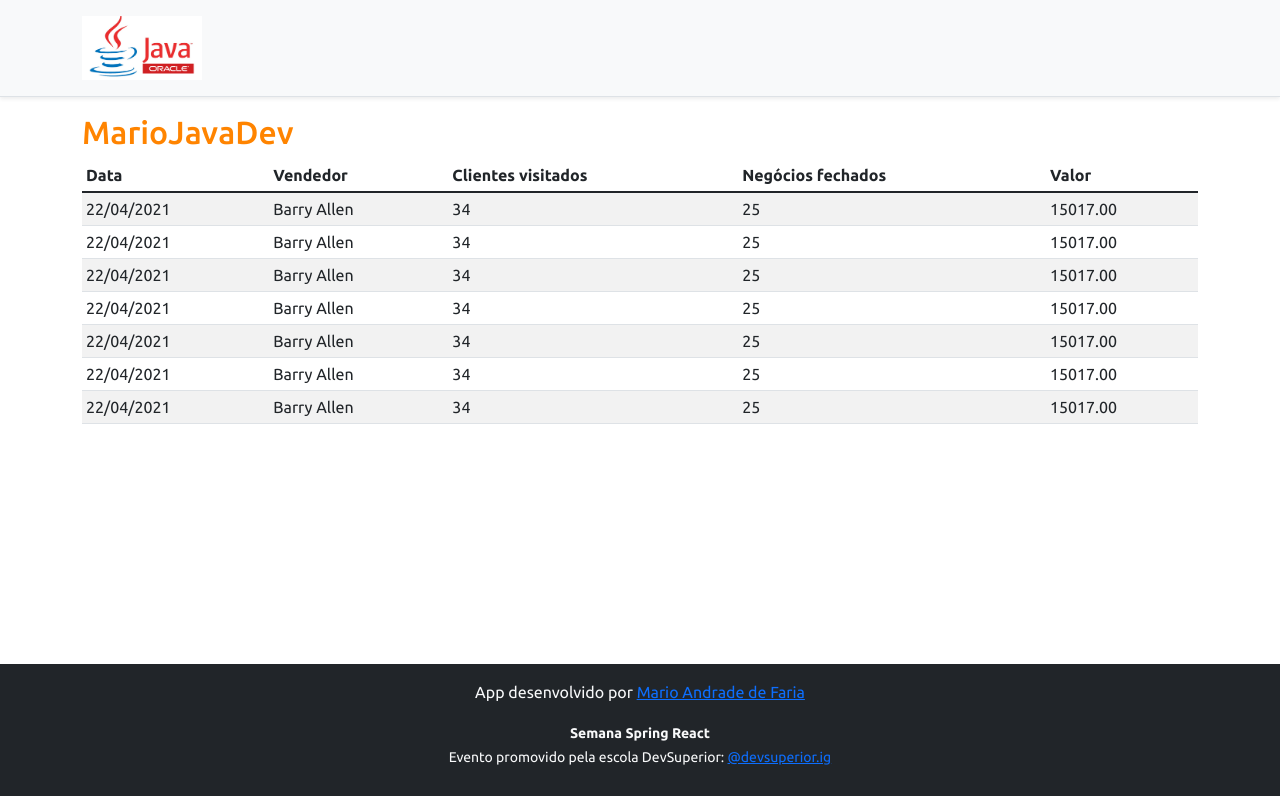
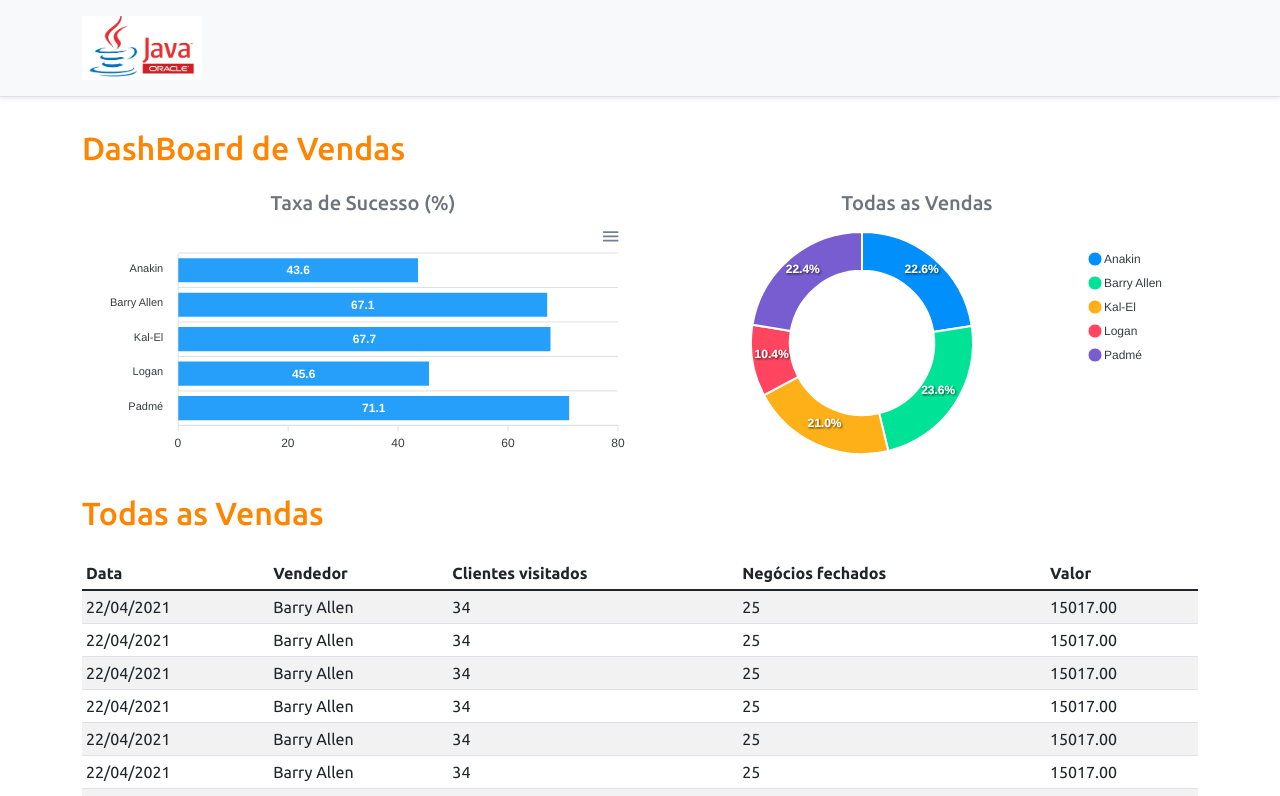
Before and after one commit to mariofaria9/projeto-sds4, a React (Create React App) app in the folder frontend/: page / in a window 1280 px wide. Shown: the top 796 px of the page. Built offline with nearby package versions, Linux system fonts and the light colour scheme.

Commit message:
Static charts

```diff
--- a/frontend/package.json
+++ b/frontend/package.json
@@ -11,8 +11,10 @@
     "@types/node": "^12.0.0",
     "@types/react": "^17.0.0",
     "@types/react-dom": "^17.0.0",
+    "apexcharts": "^3.28.1",
     "bootstrap": "^5.1.0",
     "react": "^17.0.2",
+    "react-apexcharts": "^1.3.9",
     "react-dom": "^17.0.2",
     "react-scripts": "4.0.3",
     "typescript": "^4.1.2",
--- a/frontend/src/App.tsx
+++ b/frontend/src/App.tsx
@@ -1,17 +1,36 @@
+import BarChart from "components/BarChart";
 import DataTable from "components/DataTable";
+import DonutChart from "components/DonutChart";
 import Footer from "components/Footer";
 import NavBar from "components/NavBar";
 
 function App() {
   return (
     <>
-    <NavBar />
-    <div className="container">
-      <h2 className="text-primary"> MarioJavaDev </h2>
+      <NavBar />
+      <div className="container">
+        <h2 className="text-primary py-3"> DashBoard de Vendas </h2>
 
-      <DataTable />
-    </div>
-    <Footer />
+        <div className="row px-3">
+          <div className="col-sm-6">
+            <h5 className= "text-center text-secondary"> Taxa de Sucesso (%) </h5>
+            <BarChart />
+          </div>
+          <div className="col-sm-6">
+            <h5 className= "text-center text-secondary"> Todas as Vendas </h5>
+            <DonutChart />
+          </div>
+        </div>
+
+        <div className= "py-3">
+
+          <h2 className="text-primary"> Todas as Vendas </h2>
+
+        </div>
+
+        <DataTable />
+      </div>
+      <Footer />
     </>
   );
 }
--- /dev/null
+++ b/frontend/src/components/BarChart/index.tsx
@@ -0,0 +1,38 @@
+import Chart from 'react-apexcharts';
+
+
+const BarChart = () => {
+
+    const options = {
+        plotOptions: {
+            bar: {
+                horizontal: true,
+            }
+        },
+    };
+
+    const mockData = {
+        labels: {
+            categories: ['Anakin', 'Barry Allen', 'Kal-El', 'Logan', 'Padmé']
+        },
+        series: [
+            {
+                name: "% Sucesso",
+                data: [43.6, 67.1, 67.7, 45.6, 71.1]
+            }
+        ]
+    };
+
+    return (
+
+        <Chart
+            options={{ ...options, xaxis:mockData.labels }}
+            series={mockData.series}
+            type="bar"
+            height="240"
+        />
+
+    );
+}
+
+export default BarChart;
--- /dev/null
+++ b/frontend/src/components/DonutChart/index.tsx
@@ -0,0 +1,29 @@
+import Chart from 'react-apexcharts';
+
+
+const DonutChart = () => {
+
+    const mockData = {
+        series: [477138, 499928, 444867, 220426, 473088],
+        labels: ['Anakin', 'Barry Allen', 'Kal-El', 'Logan', 'Padmé']
+    }
+
+    const options = {
+        legend: {
+            show: true
+        }
+    }
+
+    return (
+
+        <Chart
+            options={{ ...options, labels: mockData.labels }}
+            series={mockData.series}
+            type="donut"
+            height="240"
+        />
+
+    );
+}
+
+export default DonutChart;
```
Also changed, not shown: 1 other file (tests, documents, lock files or other folders).
